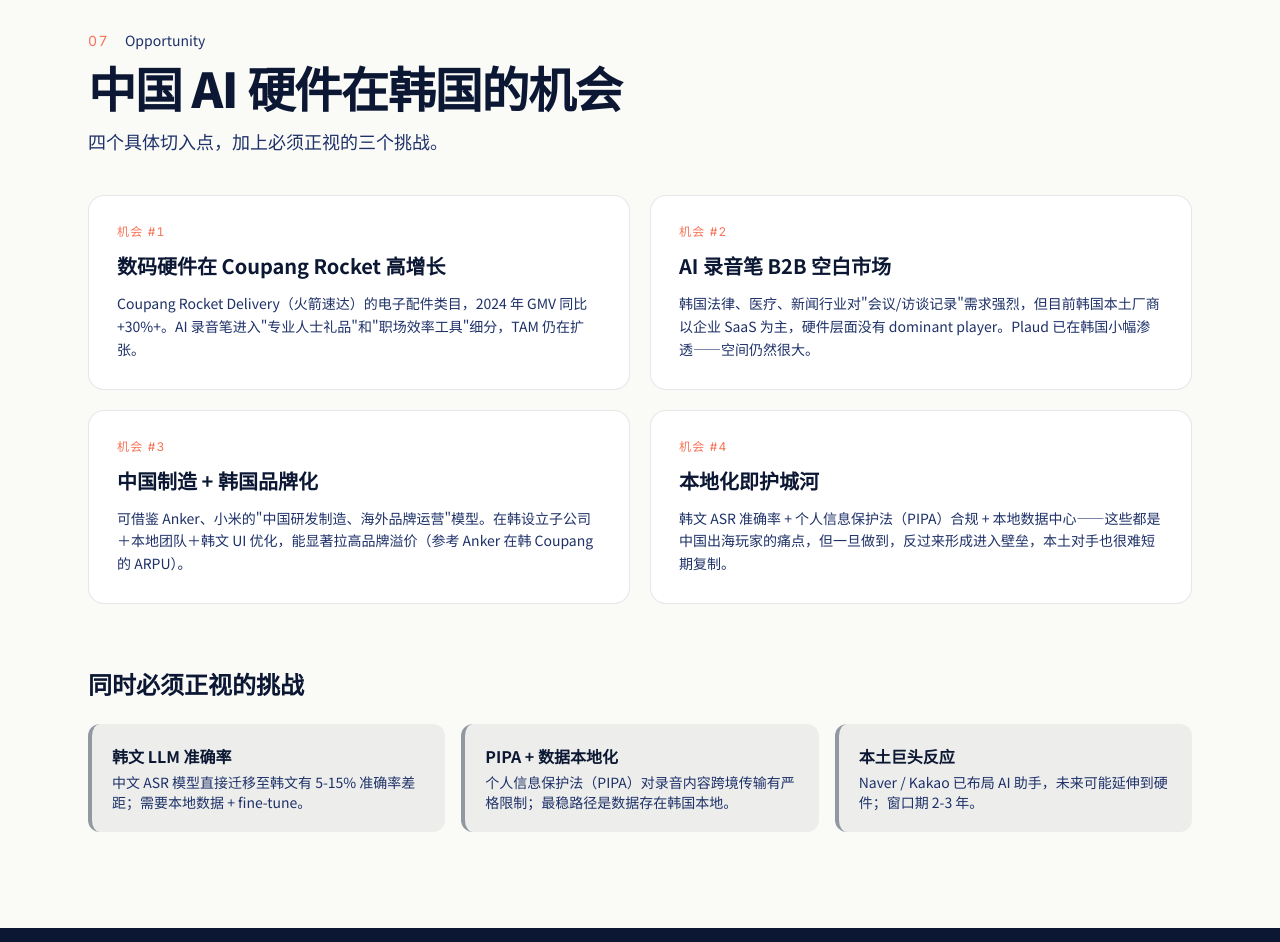
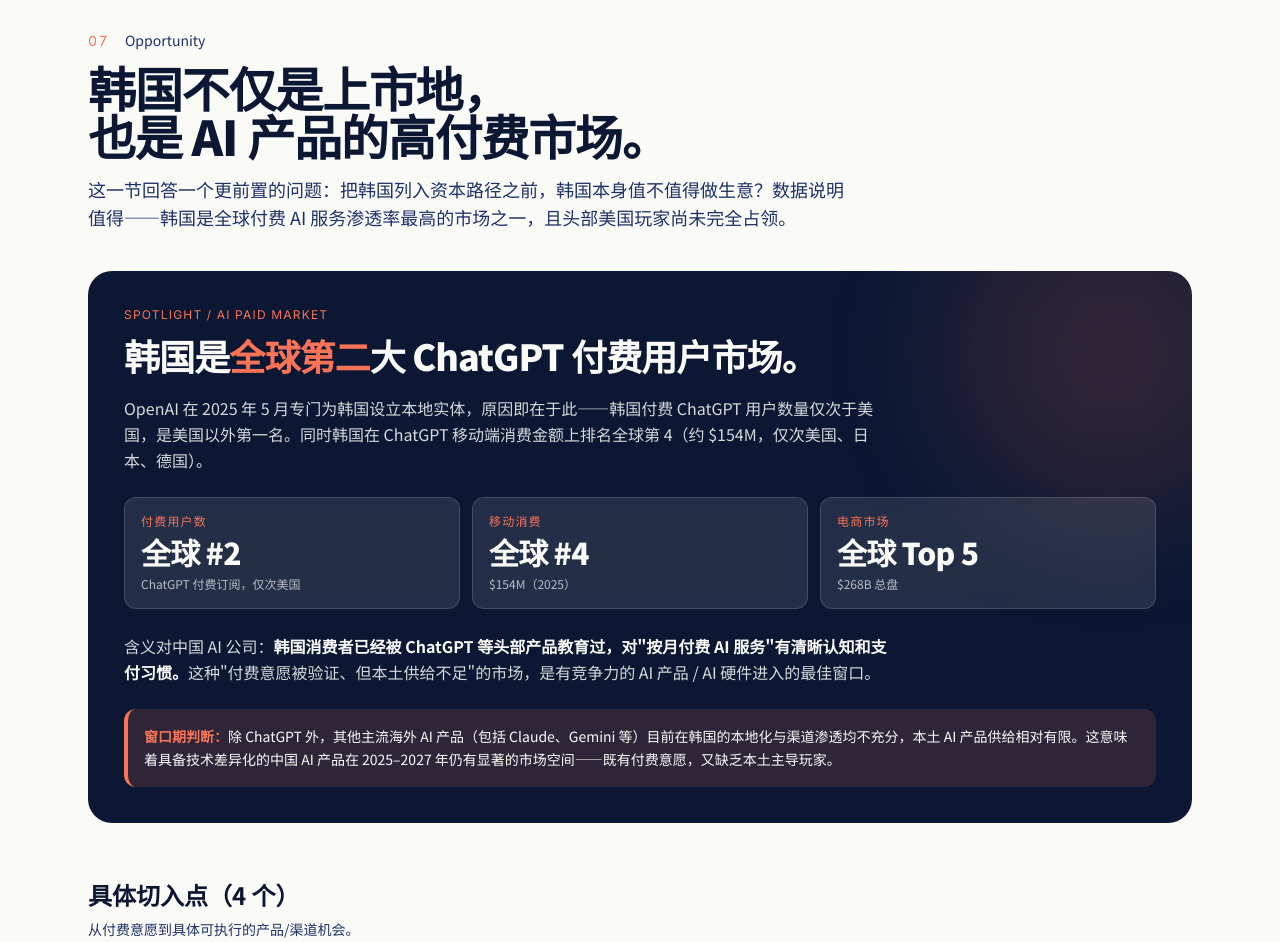
Before and after one commit to sdjcoding/korea-ipo-brief, a plain HTML site: page index.html in a window 1280 px wide. Shown: the part 6880-7822 px from the top of the page. Drawn offline with nearby package versions, Linux system fonts and the light colour scheme.

Commit message:
新增 AI 付费市场亮点：韩国是全球第二大 ChatGPT 付费市场
- Section 07 顶部加 Spotlight 大块：付费用户数全球#2、移动消费#4、电商Top 5
- 论点：韩国消费者已被头部 AI 产品教育，付费习惯已建立
- 窗口期：Claude/Gemini 等本地化不充分，本土供给有限——有竞争力的中国 AI 产品 2025-2027 仍有显著市场空间
- footer 增加 The Korea Herald + KED Global 来源

```diff
--- a/index.html
+++ b/index.html
@@ -706,13 +706,57 @@
       <span class="section-num text-coral-500 text-sm">07</span>
       <span class="text-ink-700 text-sm">Opportunity</span>
     </div>
-    <h2 class="display text-3xl sm:text-5xl mb-4">中国 AI 硬件在韩国的机会</h2>
-    <p class="text-ink-700 max-w-2xl text-base sm:text-lg leading-relaxed">
-      四个具体切入点，加上必须正视的三个挑战。
+    <h2 class="display text-3xl sm:text-5xl mb-4">韩国不仅是上市地，<br/>也是 AI 产品的高付费市场。</h2>
+    <p class="text-ink-700 max-w-3xl text-base sm:text-lg leading-relaxed">
+      这一节回答一个更前置的问题：把韩国列入资本路径之前，韩国本身值不值得做生意？数据说明值得——韩国是全球付费 AI 服务渗透率最高的市场之一，且头部美国玩家尚未完全占领。
     </p>
 
-    <!-- 4 opportunity cards -->
-    <div class="mt-10 grid md:grid-cols-2 gap-5">
+    <!-- High-attention HIGHLIGHT block: AI paid market in Korea -->
+    <div class="mt-10 p-7 sm:p-9 rounded-3xl bg-ink-900 text-paper relative overflow-hidden">
+      <div class="absolute -top-20 -right-20 w-[320px] h-[320px] rounded-full bg-coral-500/15 blur-3xl pointer-events-none"></div>
+      <div class="relative">
+        <div class="text-xs section-num text-coral-500 mb-3">SPOTLIGHT / AI PAID MARKET</div>
+        <h3 class="display text-2xl sm:text-4xl mb-5 leading-tight">
+          韩国是<span class="text-coral-500">全球第二</span>大 ChatGPT 付费用户市场。
+        </h3>
+        <p class="text-paper/85 text-base leading-relaxed mb-6 max-w-3xl">
+          OpenAI 在 2025 年 5 月专门为韩国设立本地实体，原因即在于此——韩国付费 ChatGPT 用户数量仅次于美国，是美国以外第一名。同时韩国在 ChatGPT 移动端消费金额上排名全球第 4（约 $154M，仅次美国、日本、德国）。
+        </p>
+
+        <div class="grid sm:grid-cols-3 gap-3 mb-6">
+          <div class="p-4 rounded-xl bg-paper/10 backdrop-blur border border-paper/15">
+            <div class="text-xs section-num text-coral-500 mb-1">付费用户数</div>
+            <div class="display text-3xl">全球 #2</div>
+            <p class="text-xs text-paper/70 mt-1.5">ChatGPT 付费订阅，仅次美国</p>
+          </div>
+          <div class="p-4 rounded-xl bg-paper/10 backdrop-blur border border-paper/15">
+            <div class="text-xs section-num text-coral-500 mb-1">移动消费</div>
+            <div class="display text-3xl">全球 #4</div>
+            <p class="text-xs text-paper/70 mt-1.5">$154M（2025）</p>
+          </div>
+          <div class="p-4 rounded-xl bg-paper/10 backdrop-blur border border-paper/15">
+            <div class="text-xs section-num text-coral-500 mb-1">电商市场</div>
+            <div class="display text-3xl">全球 Top 5</div>
+            <p class="text-xs text-paper/70 mt-1.5">$268B 总盘</p>
+          </div>
+        </div>
+
+        <p class="text-paper/85 text-base leading-relaxed max-w-3xl">
+          含义对中国 AI 公司：<strong class="text-paper">韩国消费者已经被 ChatGPT 等头部产品教育过，对"按月付费 AI 服务"有清晰认知和支付习惯。</strong>这种"付费意愿被验证、但本土供给不足"的市场，是有竞争力的 AI 产品 / AI 硬件进入的最佳窗口。
+        </p>
+
+        <div class="mt-6 p-4 rounded-xl bg-coral-500/15 border-l-4 border-coral-500">
+          <p class="text-sm text-paper leading-relaxed">
+            <strong class="text-coral-500">窗口期判断：</strong>除 ChatGPT 外，其他主流海外 AI 产品（包括 Claude、Gemini 等）目前在韩国的本地化与渠道渗透均不充分，本土 AI 产品供给相对有限。这意味着具备技术差异化的中国 AI 产品在 2025–2027 年仍有显著的市场空间——既有付费意愿，又缺乏本土主导玩家。
+          </p>
+        </div>
+      </div>
+    </div>
+
+    <!-- Transition + 4 opportunity cards -->
+    <h3 class="mt-14 text-xl sm:text-2xl font-bold text-ink-900">具体切入点（4 个）</h3>
+    <p class="mt-2 text-sm text-ink-700">从付费意愿到具体可执行的产品/渠道机会。</p>
+    <div class="mt-6 grid md:grid-cols-2 gap-5">
       <article class="card-hover p-7 rounded-2xl bg-white border border-ink-900/10">
         <div class="text-xs section-num text-coral-500 mb-3">机会 #1</div>
         <h3 class="text-xl font-bold mb-3">数码硬件在 Coupang Rocket 高增长</h3>
@@ -1325,7 +1369,9 @@
           <li>• <a class="hover:text-coral-500 underline-offset-2 hover:underline" href="https://stockanalysis.com/quote/kosdaq/108860/" target="_blank" rel="noopener">Stockanalysis — Selvas AI / Saltlux 市值</a></li>
           <li>• <a class="hover:text-coral-500 underline-offset-2 hover:underline" href="https://sacra.com/c/plaud/" target="_blank" rel="noopener">Sacra — Plaud Revenue & Funding</a></li>
           <li>• <a class="hover:text-coral-500 underline-offset-2 hover:underline" href="https://www.mordorintelligence.com/industry-reports/south-korea-ecommerce-market" target="_blank" rel="noopener">Mordor Intelligence — South Korea E-commerce Market 2025</a></li>
-          <li>• <a class="hover:text-coral-500 underline-offset-2 hover:underline" href="https://iron-cpa.com/kosdaq-delisting-tech-ipo-reform-2026/" target="_blank" rel="noopener">2026 KOSDAQ 制度改革解读（含Tech Special Listing扩容到 AI/能源/航天）</a></li>
+          <li>• <a class="hover:text-coral-500 underline-offset-2 hover:underline" href="https://iron-cpa.com/kosdaq-delisting-tech-ipo-reform-2026/" target="_blank" rel="noopener">2026 KOSDAQ 制度改革解读（含 Tech Special Listing 扩容到 AI/能源/航天）</a></li>
+          <li>• <a class="hover:text-coral-500 underline-offset-2 hover:underline" href="https://www.koreaherald.com/article/10500190" target="_blank" rel="noopener">The Korea Herald — Korea is global No. 2 in paid ChatGPT users</a></li>
+          <li>• <a class="hover:text-coral-500 underline-offset-2 hover:underline" href="https://www.kedglobal.com/artificial-intelligence/newsView/ked202505260006" target="_blank" rel="noopener">KED Global — OpenAI 在韩国设立实体（2025-05）</a></li>
         </ul>
       </div>
     </div>
```
